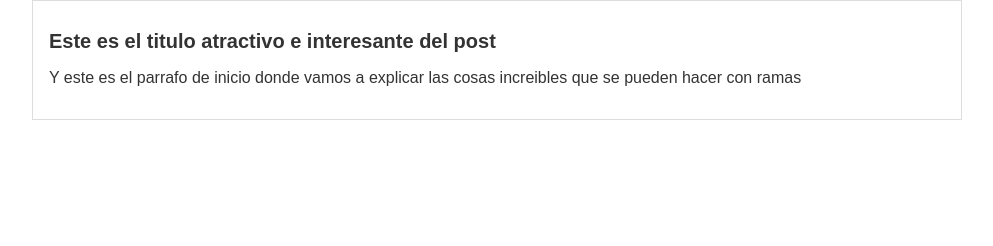
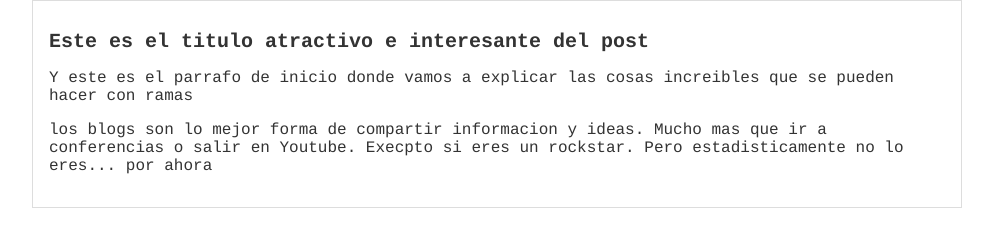
Before and after one commit to Riudoku/hyperblog, a plain HTML site: page paginaWeb/index.html in a window 1280 px wide. Shown: the whole page, without its empty margins (143-1136 px from the left). Drawn offline with Linux system fonts and the light colour scheme.

Commit message:
Agregado el contenido adicional de blog y una mejor tipografia

```diff
--- a/paginaWeb/index.html
+++ b/paginaWeb/index.html
@@ -20,6 +20,15 @@
                 vamos a explicar las cosas increibles
                 que se pueden hacer con ramas
             </p>
+
+            <p>
+                los blogs son lo mejor forma de compartir
+                informacion y ideas.
+                Mucho mas que ir a conferencias o salir
+                en Youtube. Execpto si eres un rockstar.
+                Pero estadisticamente no lo eres...
+                por ahora
+            </p>
         </div>
     </div>
 </body>
--- a/paginaWeb/style.css
+++ b/paginaWeb/style.css
@@ -2,7 +2,7 @@ body
 {
     color: #333;
     text-align: center;
-    font-family: Arial;
+    font-family: courier;
     font-size: 16px;
     margin: 0;
     padding: 0;
```
